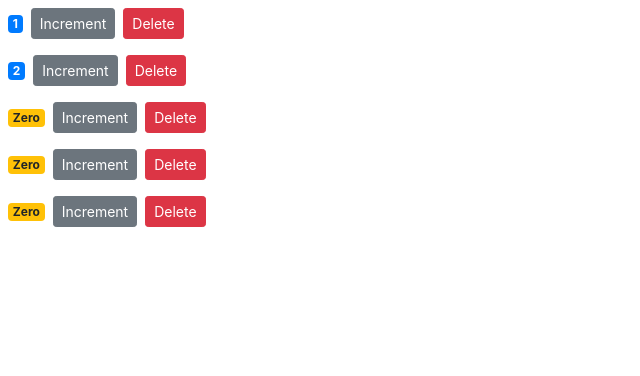
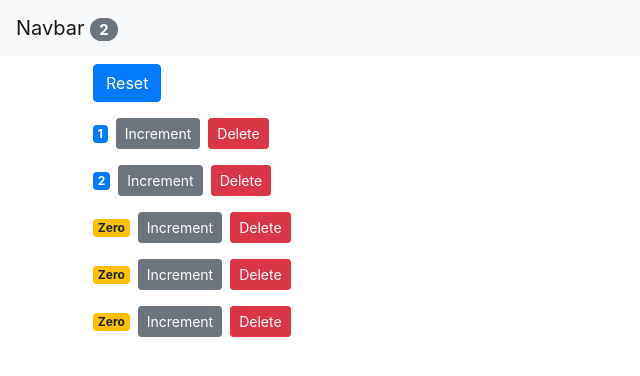
Before and after one commit to AaronPowell96/React-CountersApp, a React (Create React App) app: page / in a window 1280 px wide. Shown: the top 376 px of the page, without its empty margins (0-640 px from the left). Built offline with nearby package versions, Linux system fonts and the light colour scheme.

Commit message:
Restructured components to have an App parent

```diff
--- a/src/App.js
+++ b/src/App.js
@@ -1,26 +1,55 @@
-import React, { Component } from 'react';
-import logo from './logo.svg';
-import './App.css';
+import React, { Component } from "react";
+import NavBar from "./components/navbar";
+import "./App.css";
+import Counters from "./components/counters";
+class App extends Component {
+  state = {
+    counters: [
+      { id: 1, value: 1 },
+      { id: 2, value: 2 },
+      { id: 3, value: 0 },
+      { id: 4, value: 0 },
+      { id: 5, value: 0 }
+    ]
+  };
 
-class App extends Component {
+  handleReset = () => {
+    const counters = this.state.counters.map(c => {
+      c.value = 0;
+      return c;
+    });
+    this.setState({ counters });
+  };
+
+  handleIncrement = counter => {
+    const counters = [...this.state.counters];
+    const index = counters.indexOf(counter);
+    counters[index] = { ...counter };
+    counters[index].value++;
+    this.setState({ counters });
+  };
+
+  handleDelete = counterId => {
+    console.log("delete event", counterId);
+    const counters = this.state.counters.filter(c => c.id !== counterId);
+    this.setState({ counters: counters });
+  };
   render() {
     return (
-      <div className="App">
-        <header className="App-header">
-          <img src={logo} className="App-logo" alt="logo" />
-          <p>
-            Edit <code>src/App.js</code> and save to reload.
-          </p>
-          <a
-            className="App-link"
-            href="https://reactjs.org"
-            target="_blank"
-            rel="noopener noreferrer"
-          >
-            Learn React
-          </a>
-        </header>
-      </div>
+      <React.Fragment>
+        <NavBar
+          totalCounters={this.state.counters.filter(c => c.value > 0).length}
+        />
+
+        <main className="container">
+          <Counters
+            counters={this.state.counters}
+            onReset={this.handleReset}
+            onIncrement={this.handleIncrement}
+            onDelete={this.handleDelete}
+          />
+        </main>
+      </React.Fragment>
     );
   }
 }
--- a/src/components/counter.jsx
+++ b/src/components/counter.jsx
@@ -1,21 +1,12 @@
 import React, { Component } from "react";
 
 class Counter extends Component {
-  state = {
-    value: this.props.counter.value
-  };
-
-  handleIncrement = () => {
-    this.setState({ value: this.state.value + 1 });
-  };
-
-  raise;
   render() {
     return (
       <div>
         <span className={this.getBadgeClasses()}>{this.formatCount()}</span>
         <button
-          onClick={() => this.handleIncrement()}
+          onClick={() => this.props.onIncrement(this.props.counter)}
           className="btn btn-secondary btn-sm"
         >
           Increment
@@ -32,12 +23,12 @@
 
   getBadgeClasses() {
     let classes = "badge m-2 badge-";
-    classes += this.state.value === 0 ? "warning" : "primary";
+    classes += this.props.counter.value === 0 ? "warning" : "primary";
     return classes;
   }
 
   formatCount() {
-    const { value } = this.state;
+    const { value } = this.props.counter;
     return value === 0 ? "Zero" : value;
   }
 }
--- a/src/components/counters.jsx
+++ b/src/components/counters.jsx
@@ -1,28 +1,20 @@
 import React, { Component } from "react";
 import Counter from "./counter";
 class Counters extends Component {
-  state = {
-    counters: [
-      { id: 1, value: 1 },
-      { id: 2, value: 2 },
-      { id: 3, value: 0 },
-      { id: 4, value: 0 },
-      { id: 5, value: 0 }
-    ]
-  };
-
-  handleDelete = counterId => {
-    console.log("delete event", counterId);
-    const counters = this.state.counters.filter(c => c.id !== counterId);
-    this.setState({ counters: counters });
-  };
   render() {
     return (
       <div>
-        {this.state.counters.map(counter => (
+        <button
+          onClick={this.props.onReset}
+          className="btn btn-primary btn-sml m-2"
+        >
+          Reset
+        </button>
+        {this.props.counters.map(counter => (
           <Counter
             key={counter.id}
-            onDelete={this.handleDelete}
+            onDelete={this.props.onDelete}
+            onIncrement={this.props.onIncrement}
             counter={counter}
           />
         ))}
--- a/src/index.js
+++ b/src/index.js
@@ -4,8 +4,7 @@
 import App from "./App";
 import * as serviceWorker from "./serviceWorker";
 import "bootstrap/dist/css/bootstrap.css";
-import Counters from "./components/counters";
-ReactDOM.render(<Counters />, document.getElementById("root"));
+ReactDOM.render(<App />, document.getElementById("root"));
 
 // If you want your app to work offline and load faster, you can change
 // unregister() to register() below. Note this comes with some pitfalls.
```
